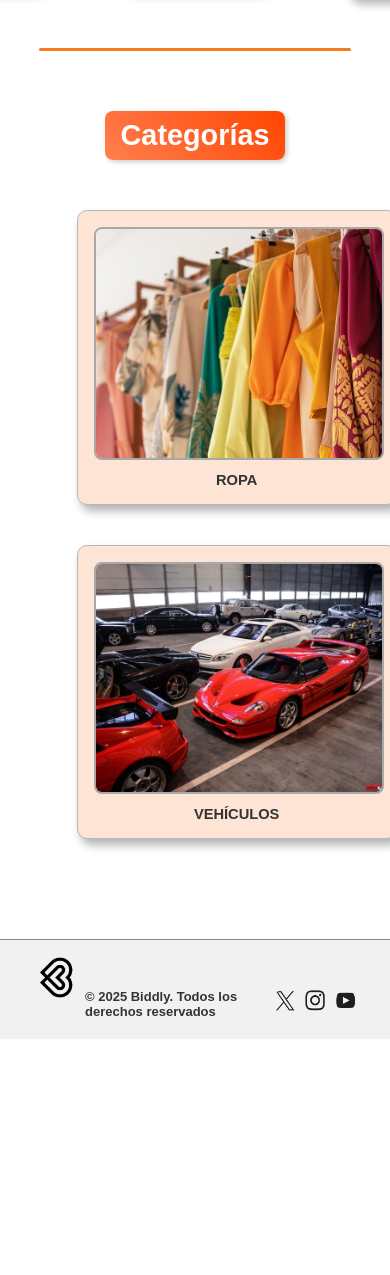
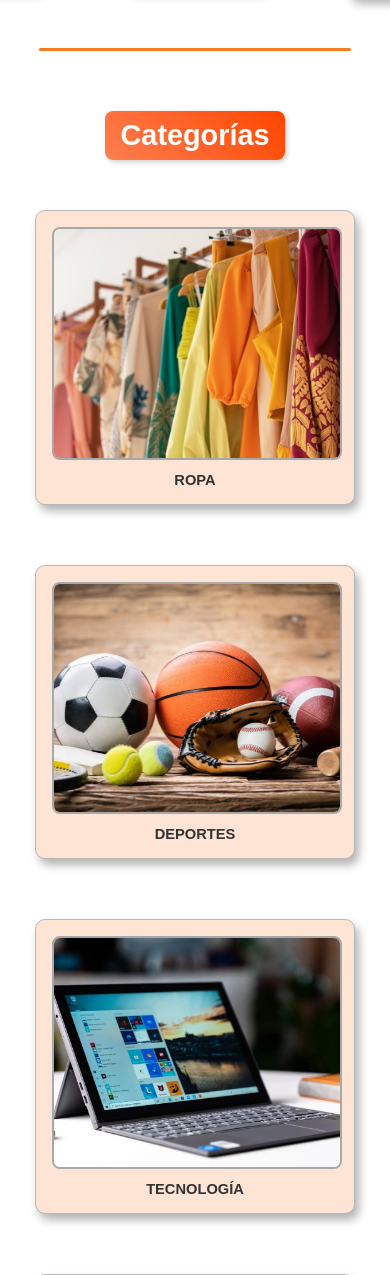
Before and after one commit to ElbaCalvo/Biddly, a PHP site: page /app/view/loggedMainScreen.php in a window 390 px wide; the page is wider, and only the part inside the window is pictured. Shown: the part 846-2121 px from the top of that part. Before the commit the page ends 1885 px from the top of that part, so only its background shows below. Run offline with PHP 8.4, Linux system fonts and the light colour scheme; the visitor is signed in with stand-in values (Sample User, id 1); data comes from the database, SQL or seed files in the repository; data that the repository does not hold is empty.

Commit message:
Hecho que el grid de categorias sea responsive tanto en mainScreen como en LogedMainScreen

```diff
--- a/app/view/css/loggedMainScreen.css
+++ b/app/view/css/loggedMainScreen.css
@@ -234,11 +234,12 @@ a {
 }
 
 .categoryContainer {
-  width: 1500px;
+  display: grid;
+  width: 100%;
   margin: 30px auto 100px auto;
-  gap: 40px;
-  display: grid;
-  grid-template-columns: repeat(3, 1fr);
+  gap: 60px 120px; /* 60px horizontal gap, 120px vertical gap */
+  grid-template-columns: repeat(auto-fit, minmax(280px, 1fr));
+  max-width: calc(3 * 280px + 2 * 60px + 120px);
 }
 
 .categoryContainer .contentContainer {
```
Also changed, not shown: app/view/css/mainScreen.css (+5 -7 lines).
